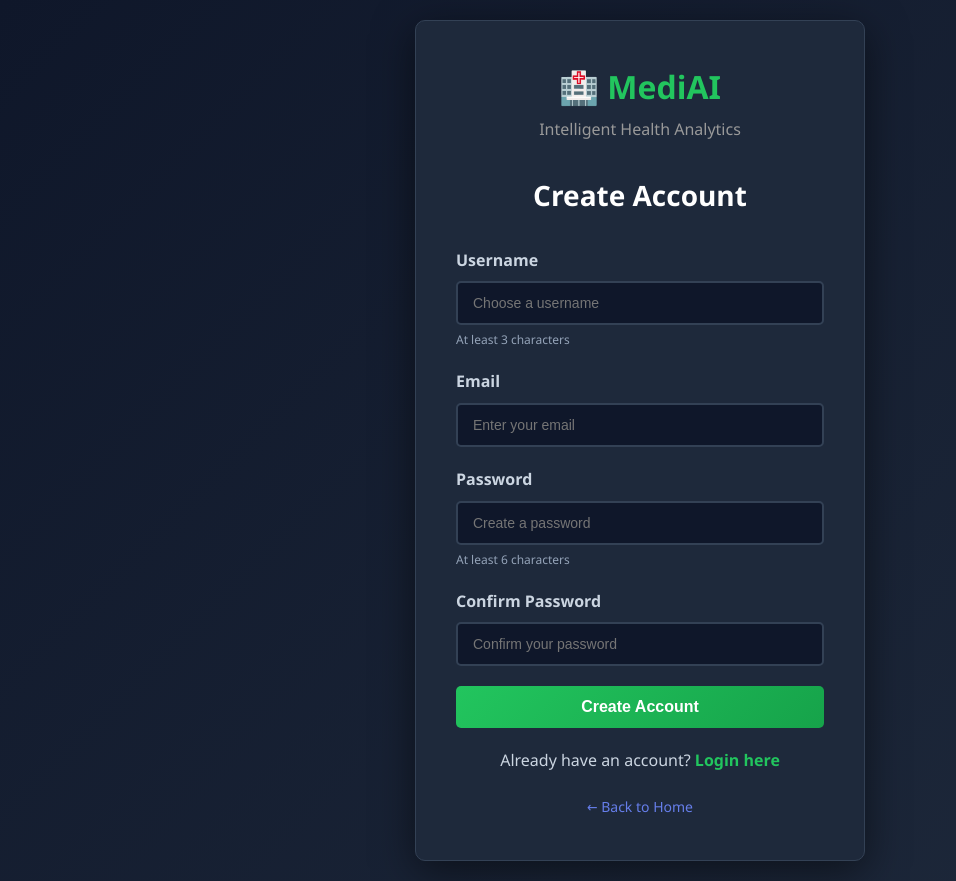
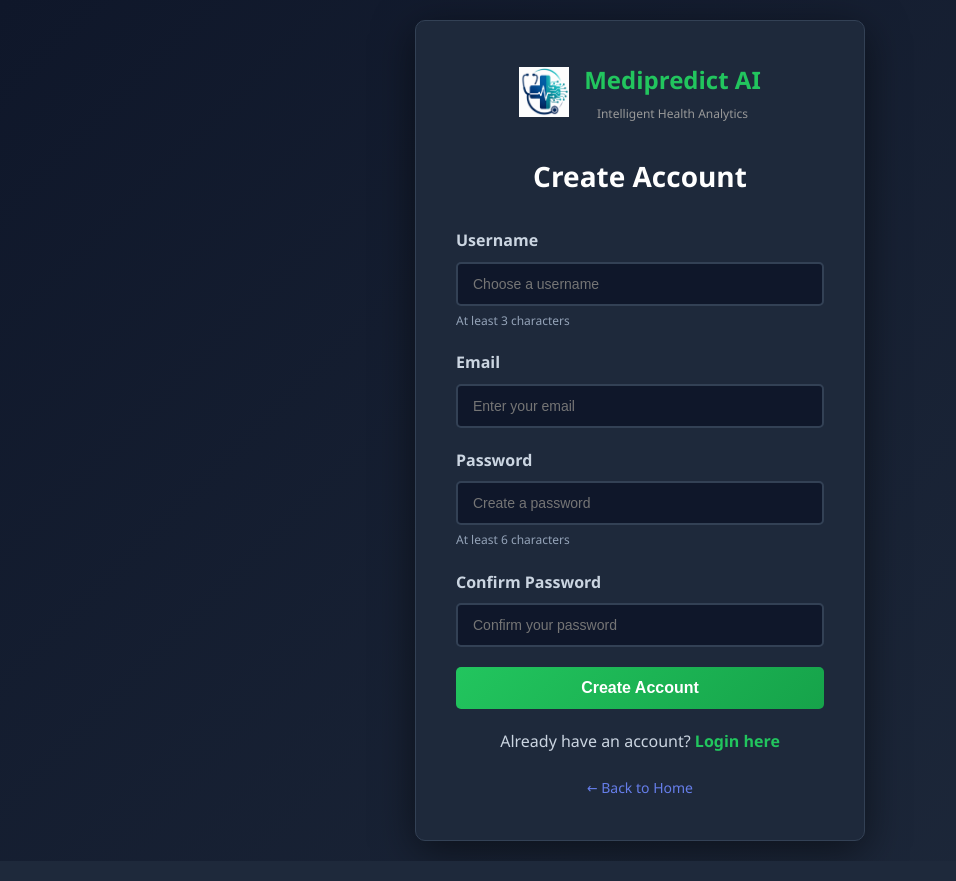
Before and after one commit to Ashishchourasia17/medipredict-ai, a Flask app: page /signup in a window 1280 px wide. Shown: the whole page, without its empty margins (0-956 px from the left). Run offline with Flask 3, Linux system fonts and the light colour scheme.

Commit message:
fixed requirements

```diff
--- a/templates/signup.html
+++ b/templates/signup.html
@@ -3,7 +3,7 @@
 <head>
     <meta charset="UTF-8">
     <meta name="viewport" content="width=device-width, initial-scale=1.0">
-    <title>Sign Up - MediAI</title>
+    <title>Medipredict AI - Sign Up</title>
     <link rel="stylesheet" href="{{ url_for('static', filename='style.css') }}">
     <link rel="icon"  href="static/images/logo.png">
     <style>
@@ -286,9 +286,12 @@
 <body>
     <div class="auth-container">
         <div class="auth-box">
-            <div class="logo-section">
-                <h1>🏥 MediAI</h1>
-                <p style="color: #999; margin: 5px 0 0 0;">Intelligent Health Analytics</p>
+            <div class="logo-section" style="display: flex; align-items: center; justify-content: center; gap: 15px; margin-bottom: 30px;">
+                <img src="{{ url_for('static', filename='images/logo.png') }}" alt="Medipredict AI Logo" style="width: 50px; height: 50px;" />
+                <div>
+                    <h2 style="color: #22c55e; margin: 0; font-size: 24px;">Medipredict AI</h2>
+                    <p style="color: #999; margin: 5px 0 0 0; font-size: 12px;">Intelligent Health Analytics</p>
+                </div>
             </div>
 
             <h2>Create Account</h2>
```
Also changed, not shown: templates/login.html (+7 -4 lines).
